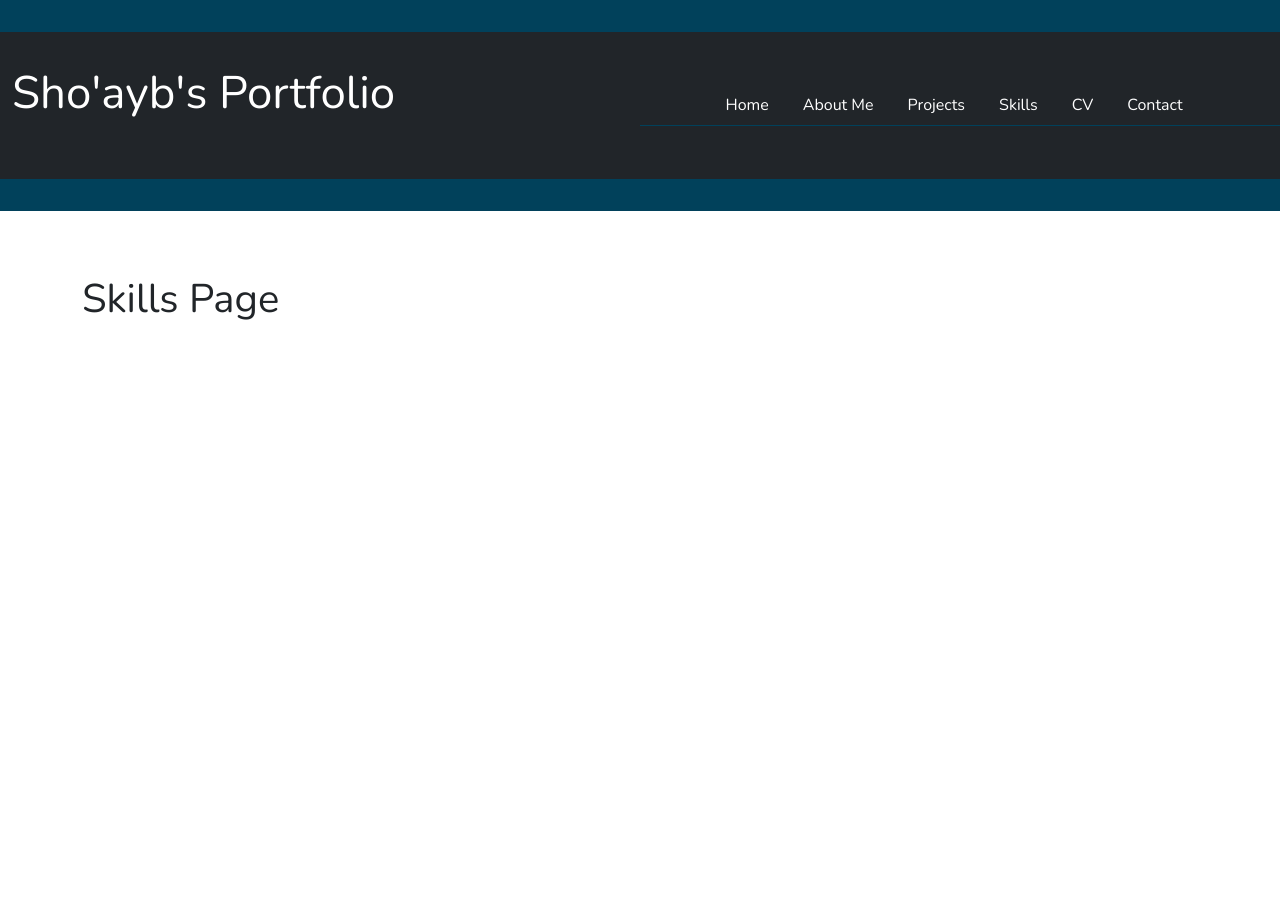
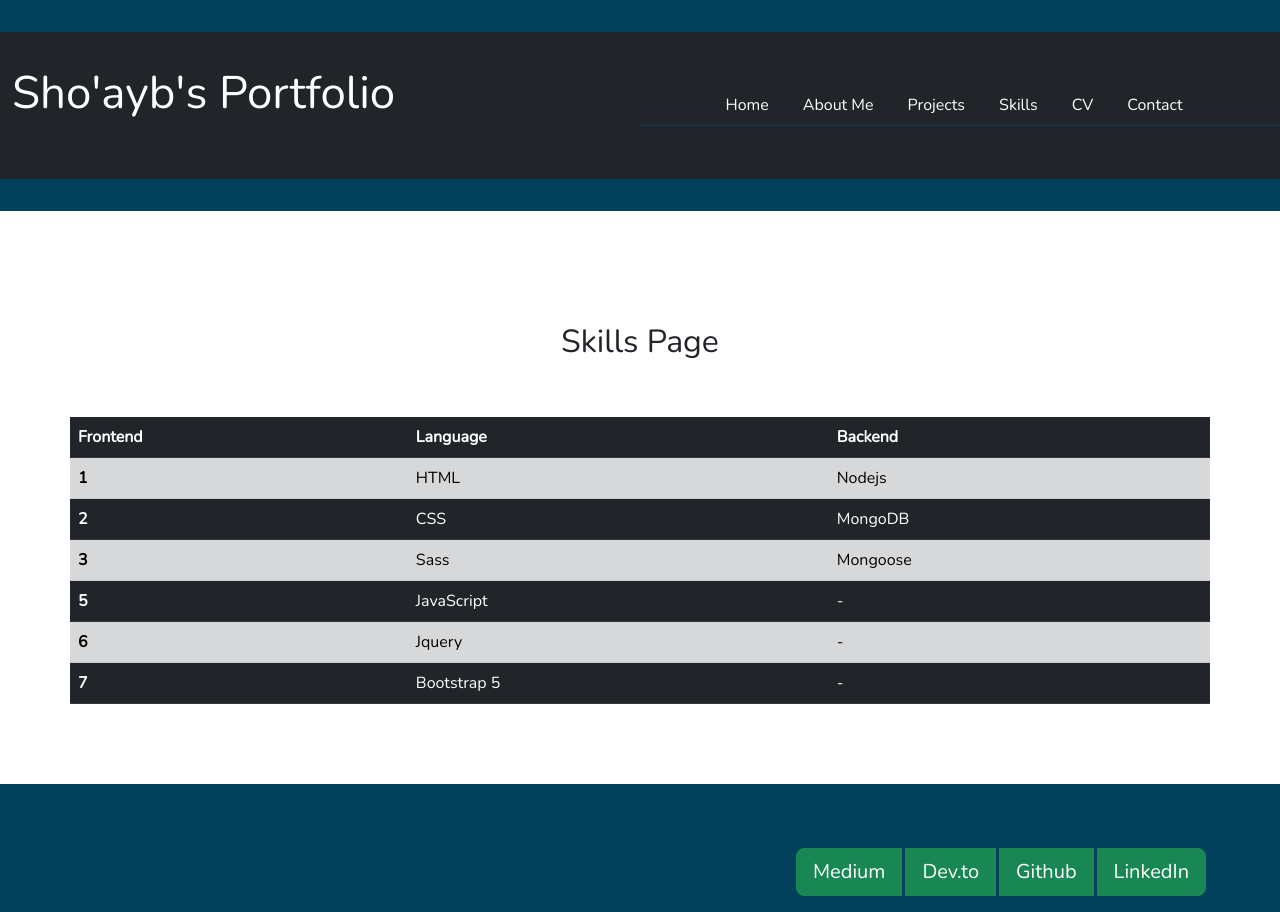
Before and after one commit to Sho-ayb/react-profile, a React (Create React App) app: page /skills in a window 1280 px wide. Before the commit the page ends 800 px from the top, so only its background shows below. Built offline with nearby package versions, Linux system fonts and the light colour scheme.

Commit message:
skills component completed

```diff
--- a/src/Components/Skills.js
+++ b/src/Components/Skills.js
@@ -1,14 +1,60 @@
 import Section from "./Section";
 import Container from "./Container";
+import Footer from "./Footer";
+import Row from "./Row";
 
 const Skills = () => {
   return (
     <>
       <Section className="section__skills">
         <Container className="container">
-          <h1>Skills Page</h1>
+          <h2 className="text-center p-5">Skills Page</h2>
+          <Row>
+            <table class="table table-dark table-striped">
+              <thead>
+                <tr>
+                  <th scope="col">Frontend</th>
+                  <th scope="col">Language</th>
+                  <th scope="col">Backend</th>
+                </tr>
+              </thead>
+              <tbody>
+                <tr class="table-secondary">
+                  <th scope="row">1</th>
+                  <td>HTML</td>
+                  <td>Nodejs</td>
+                </tr>
+                <tr>
+                  <th scope="row">2</th>
+                  <td>CSS</td>
+                  <td>MongoDB</td>
+                </tr>
+                <tr class="table-secondary">
+                  <th scope="row">3</th>
+                  <td>Sass</td>
+                  <td>Mongoose</td>
+                </tr>
+                <tr>
+                  <th scope="row">5</th>
+                  <td>JavaScript</td>
+                  <td>-</td>
+                </tr>
+                <tr class="table-secondary">
+                  <th scope="row">6</th>
+                  <td>Jquery</td>
+                  <td>-</td>
+                </tr>
+                <tr>
+                  <th scope="row">7</th>
+                  <td>Bootstrap 5</td>
+                  <td>-</td>
+                </tr>
+              </tbody>
+            </table>
+          </Row>
         </Container>
       </Section>
+      <Footer />
     </>
   );
 };
```
